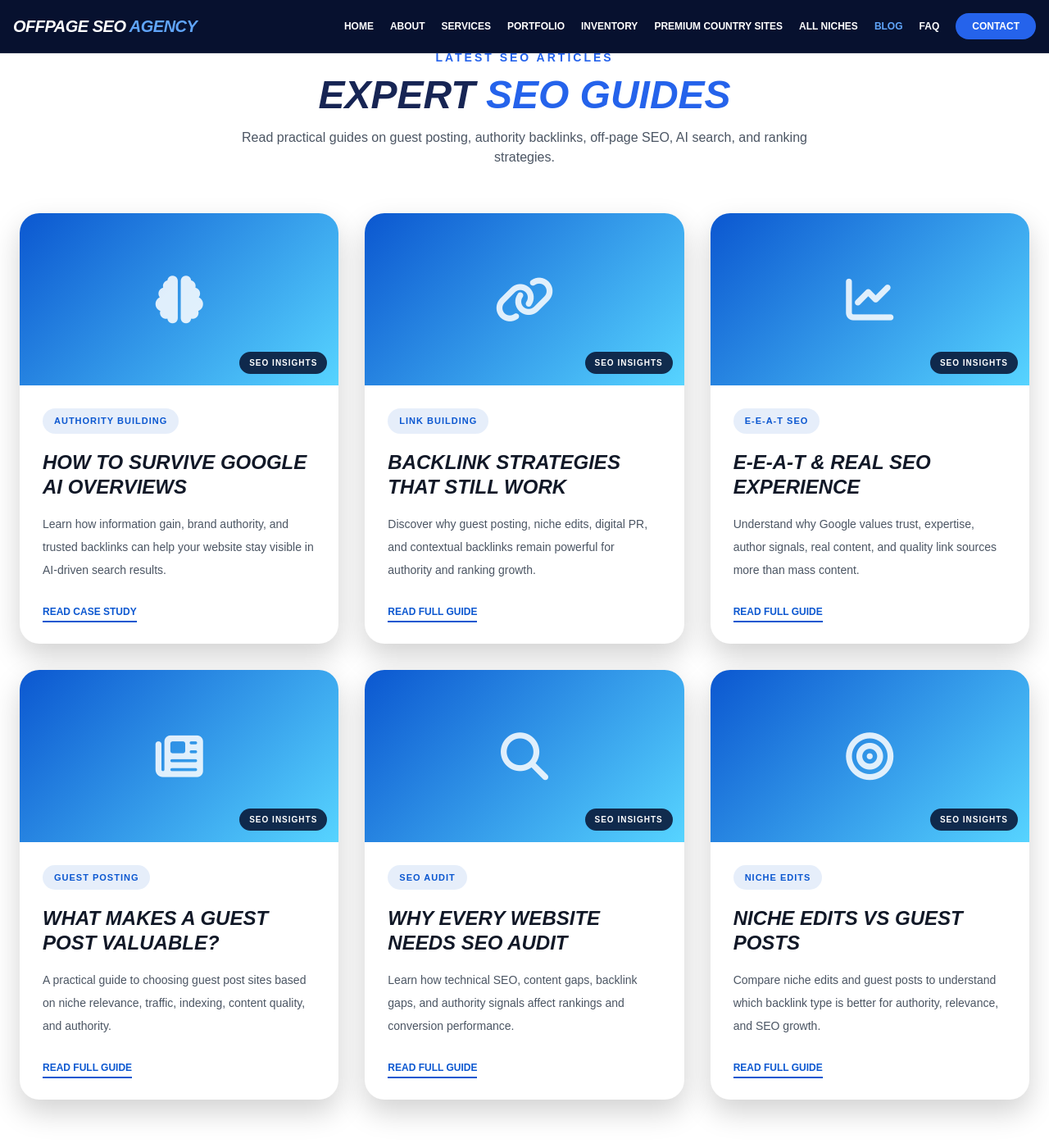
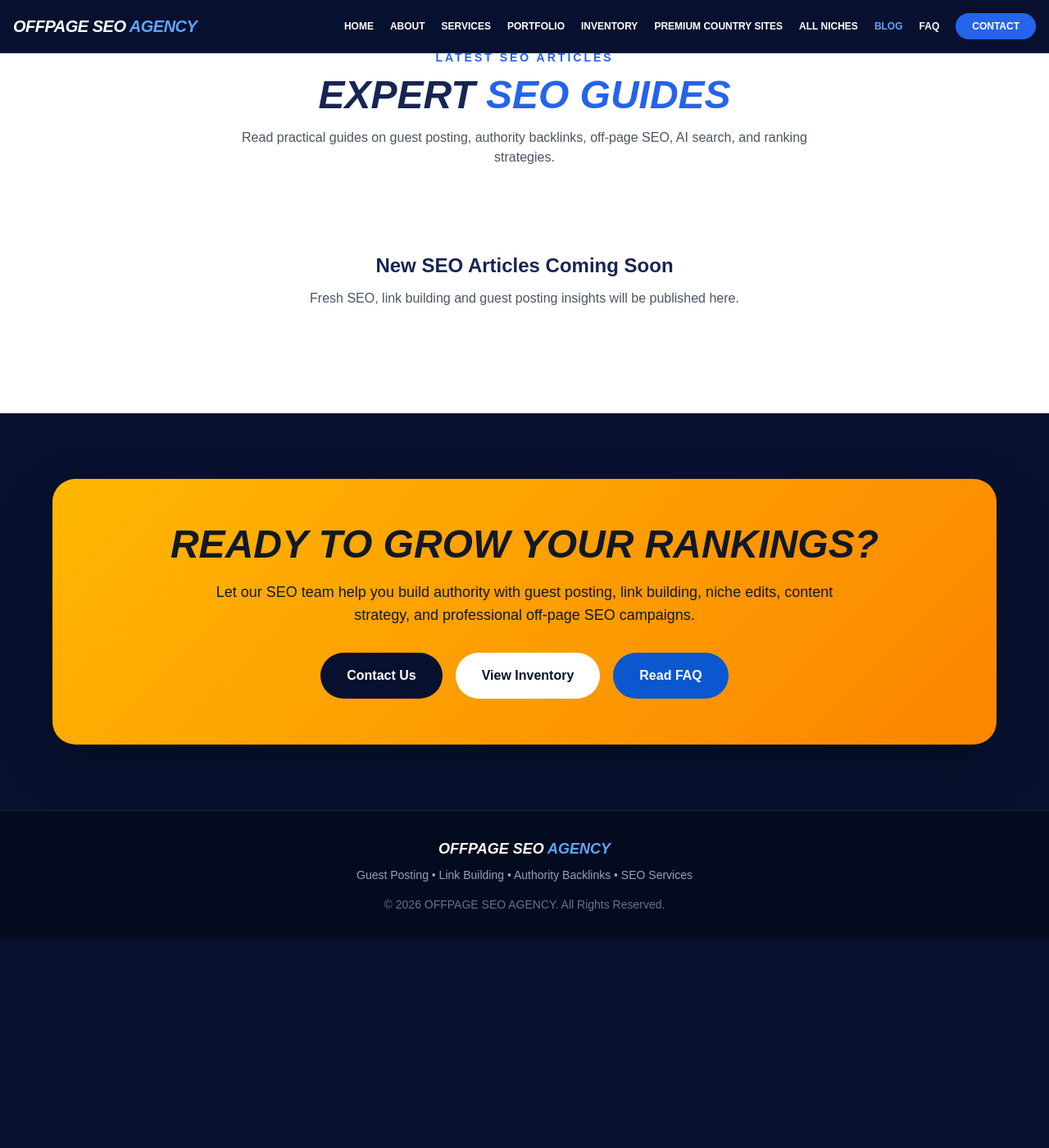
Before and after one commit to Nadeemmayo/offpageseoexpert.com, a Jekyll site: the page built from blog.html, in a window 1280 px wide and 1400 px high, scrolled down 839 px. Shown: the whole window at 82% size. Built offline with Jekyll 4.4.1, drawn with Linux system fonts in a browser that asks for light colours; nearby versions of some CDN libraries; after the commit the page ends 1984 px from its top, so only the background shows below that.

Commit message:
Update blog.html

```diff
--- a/blog.html
+++ b/blog.html
@@ -1,24 +1,49 @@
+---
+layout: null
+---
 <!DOCTYPE html>
 <html lang="en">
 <head>
   <meta charset="UTF-8" />
   <meta name="viewport" content="width=device-width, initial-scale=1.0" />
+
   <link rel="canonical" href="https://offpageseoexpert.com/blog.html" />
-<link rel="icon" href="https://cdn-icons-png.flaticon.com/512/5968/5968875.png" type="image/png">
+
+  <link rel="icon"
+        href="https://cdn-icons-png.flaticon.com/512/5968/5968875.png"
+        type="image/png">
+
   <link rel="preconnect" href="https://cdn.tailwindcss.com">
   <link rel="preconnect" href="https://cdnjs.cloudflare.com">
+
   <title>SEO Blog | Guest Posting, Link Building & Off-Page SEO Insights</title>
-  <meta name="description" content="Read expert SEO insights about guest posting, link building, backlinks, niche edits, E-E-A-T, AI search, and off-page SEO strategies.">
-<meta property="og:title" content="SEO Blog | Guest Posting & Link Building Insights">
-<meta property="og:description" content="Read expert SEO insights about guest posting, link building, backlinks, niche edits, AI SEO, and authority building strategies.">
-<meta property="og:url" content="https://offpageseoexpert.com/blog.html">
+
+  <meta name="description"
+        content="Read expert SEO insights about guest posting, link building, backlinks, niche edits, E-E-A-T, AI search, and off-page SEO strategies.">
+
+  <meta property="og:title"
+        content="SEO Blog | Guest Posting & Link Building Insights">
+
+  <meta property="og:description"
+        content="Read expert SEO insights about guest posting, link building, backlinks, niche edits, AI SEO, and authority building strategies.">
+
+  <meta property="og:url"
+        content="https://offpageseoexpert.com/blog.html">
+
   <meta property="og:type" content="website">
-<meta property="og:image" content="https://offpageseoexpert.com/preview.jpg">
+
+  <meta property="og:image"
+        content="https://offpageseoexpert.com/preview.jpg">
+
   <script src="https://cdn.tailwindcss.com"></script>
-  <link rel="stylesheet" href="https://cdnjs.cloudflare.com/ajax/libs/font-awesome/6.5.0/css/all.min.css">
+
+  <link rel="stylesheet"
+        href="https://cdnjs.cloudflare.com/ajax/libs/font-awesome/6.5.0/css/all.min.css">
 
   <style>
-    html { scroll-behavior: smooth; }
+    html {
+      scroll-behavior: smooth;
+    }
 
     body {
       background: #07112f;
@@ -27,7 +52,12 @@
     }
 
     .gradient-bg {
-      background: linear-gradient(135deg, #07112f 0%, #092b78 55%, #0b57d0 100%);
+      background: linear-gradient(
+        135deg,
+        #07112f 0%,
+        #092b78 55%,
+        #0b57d0 100%
+      );
     }
 
     .glass-card {
@@ -37,8 +67,13 @@
       backdrop-filter: blur(10px);
     }
 
-    .blue-text { color: #57d4ff; }
-    .gold-text { color: #ffb703; }
+    .blue-text {
+      color: #57d4ff;
+    }
+
+    .gold-text {
+      color: #ffb703;
+    }
 
     .blog-card {
       background: #ffffff;
@@ -56,11 +91,12 @@
 
     .blog-image {
       height: 210px;
-      background: linear-gradient(135deg, #0b57d0, #57d4ff);
+      background: linear-gradient(135deg,#0b57d0,#57d4ff);
       display: flex;
       align-items: center;
       justify-content: center;
       position: relative;
+      overflow: hidden;
     }
 
     .blog-image::after {
@@ -75,11 +111,18 @@
       padding: 6px 12px;
       border-radius: 999px;
       letter-spacing: 1px;
+      z-index: 2;
     }
 
     .blog-image i {
       font-size: 58px;
       color: rgba(255,255,255,0.85);
+    }
+
+    .blog-image img {
+      width: 100%;
+      height: 100%;
+      object-fit: cover;
     }
 
     .category-pill {
@@ -104,7 +147,7 @@
     }
 
     .cta-box {
-      background: linear-gradient(135deg, #ffb703, #fb8500);
+      background: linear-gradient(135deg,#ffb703,#fb8500);
       color: #111827;
       border-radius: 28px;
       box-shadow: 0 25px 60px rgba(0,0,0,0.25);
@@ -143,21 +186,64 @@
   <!-- NAVBAR -->
   <nav class="bg-[#07112f] text-white p-4 sticky top-0 z-50 border-b border-white/10">
     <div class="max-w-7xl mx-auto flex justify-between items-center">
-      <a href="index.html" class="text-xl font-black tracking-tight italic">
+
+      <a href="index.html"
+         class="text-xl font-black tracking-tight italic">
         OFFPAGE SEO <span class="text-blue-400">AGENCY</span>
       </a>
 
       <div class="hidden md:flex gap-5 font-bold text-xs uppercase items-center">
-        <a href="index.html" class="hover:text-blue-400 transition">Home</a>
-        <a href="about.html" class="hover:text-blue-400 transition">About</a>
-        <a href="Services.html" class="hover:text-blue-400 transition">Services</a>
-        <a href="portfolio.html" class="hover:text-blue-400 transition">Portfolio</a>
-        <a href="inventory.html" class="hover:text-blue-400 transition">Inventory</a>
-        <a href="premium-country-sites.html" class="hover:text-blue-400 transition">Premium Country Sites</a>
-        <a href="all-niche-sites.html" class="hover:text-blue-400 transition">All Niches</a>
-        <a href="blog.html" class="text-blue-400 transition">Blog</a>
-        <a href="FAQs.html" class="hover:text-blue-400 transition">FAQ</a>
-        <a href="contact.html" class="bg-blue-600 hover:bg-blue-700 px-5 py-2 rounded-full transition">Contact</a>
+
+        <a href="index.html"
+           class="hover:text-blue-400 transition">
+          Home
+        </a>
+
+        <a href="about.html"
+           class="hover:text-blue-400 transition">
+          About
+        </a>
+
+        <a href="Services.html"
+           class="hover:text-blue-400 transition">
+          Services
+        </a>
+
+        <a href="portfolio.html"
+           class="hover:text-blue-400 transition">
+          Portfolio
+        </a>
+
+        <a href="inventory.html"
+           class="hover:text-blue-400 transition">
+          Inventory
+        </a>
+
+        <a href="premium-country-sites.html"
+           class="hover:text-blue-400 transition">
+          Premium Country Sites
+        </a>
+
+        <a href="all-niche-sites.html"
+           class="hover:text-blue-400 transition">
+          All Niches
+        </a>
+
+        <a href="blog.html"
+           class="text-blue-400 transition">
+          Blog
+        </a>
+
+        <a href="FAQs.html"
+           class="hover:text-blue-400 transition">
+          FAQ
+        </a>
+
+        <a href="contact.html"
+           class="bg-blue-600 hover:bg-blue-700 px-5 py-2 rounded-full transition">
+          Contact
+        </a>
+
       </div>
     </div>
   </nav>
@@ -165,57 +251,77 @@
   <!-- HERO -->
   <section class="gradient-bg py-24 px-6 text-center">
     <div class="max-w-6xl mx-auto">
+
       <p class="uppercase tracking-[4px] text-sm font-bold text-blue-100 mb-5">
         SEO Knowledge Hub
       </p>
 
       <h1 class="text-4xl md:text-6xl font-black uppercase italic leading-tight mb-6">
-        SEO Insights, Link Building & <span class="blue-text">Ranking Strategies</span>
+        SEO Insights, Link Building &
+        <span class="blue-text">Ranking Strategies</span>
       </h1>
 
       <p class="text-blue-100 text-lg md:text-xl max-w-3xl mx-auto mb-9">
-        Learn practical off-page SEO, guest posting, backlinks, niche edits, authority building, and AI search strategies to grow organic visibility.
+        Learn practical off-page SEO, guest posting, backlinks,
+        niche edits, authority building, and AI search strategies
+        to grow organic visibility.
       </p>
 
       <div class="flex justify-center gap-4 flex-wrap">
-        <a href="Services.html" class="bg-white text-blue-700 font-black px-8 py-4 rounded-full hover:scale-105 transition">
+
+        <a href="Services.html"
+           class="bg-white text-blue-700 font-black px-8 py-4 rounded-full hover:scale-105 transition">
           Explore Services
         </a>
-        <a href="contact.html" class="bg-[#ffb703] text-slate-900 font-black px-8 py-4 rounded-full hover:scale-105 transition">
+
+        <a href="contact.html"
+           class="bg-[#ffb703] text-slate-900 font-black px-8 py-4 rounded-full hover:scale-105 transition">
           Get Free Consultation
         </a>
+
       </div>
     </div>
   </section>
 
   <!-- FEATURE STRIP -->
   <section class="py-10 px-6 bg-[#07112f]">
+
     <div class="max-w-6xl mx-auto grid grid-cols-1 md:grid-cols-3 gap-5 text-center">
+
       <div class="glass-card rounded-2xl p-6">
         <i class="fas fa-link text-3xl blue-text mb-3"></i>
         <h3 class="font-black uppercase">Link Building</h3>
-        <p class="text-slate-300 text-sm mt-2">Backlink strategies that support authority growth.</p>
+        <p class="text-slate-300 text-sm mt-2">
+          Backlink strategies that support authority growth.
+        </p>
       </div>
 
       <div class="glass-card rounded-2xl p-6">
         <i class="fas fa-chart-line text-3xl blue-text mb-3"></i>
         <h3 class="font-black uppercase">SEO Growth</h3>
-        <p class="text-slate-300 text-sm mt-2">Ranking insights for long-term organic visibility.</p>
+        <p class="text-slate-300 text-sm mt-2">
+          Ranking insights for long-term organic visibility.
+        </p>
       </div>
 
       <div class="glass-card rounded-2xl p-6">
         <i class="fas fa-shield-halved text-3xl blue-text mb-3"></i>
         <h3 class="font-black uppercase">Authority Building</h3>
-        <p class="text-slate-300 text-sm mt-2">Trusted content and E-E-A-T focused strategies.</p>
+        <p class="text-slate-300 text-sm mt-2">
+          Trusted content and E-E-A-T focused strategies.
+        </p>
       </div>
+
     </div>
   </section>
 
-  <!-- BLOG GRID -->
+  <!-- DYNAMIC BLOG GRID -->
   <section class="py-20 px-6 bg-white text-gray-900">
+
     <div class="max-w-7xl mx-auto">
 
       <div class="text-center mb-14">
+
         <p class="uppercase tracking-[3px] text-sm font-black text-blue-600 mb-3">
           Latest SEO Articles
         </p>
@@ -225,154 +331,147 @@
         </h2>
 
         <p class="text-gray-600 max-w-3xl mx-auto">
-          Read practical guides on guest posting, authority backlinks, off-page SEO, AI search, and ranking strategies.
+          Read practical guides on guest posting, authority backlinks,
+          off-page SEO, AI search, and ranking strategies.
         </p>
+
       </div>
 
       <div class="grid grid-cols-1 md:grid-cols-2 lg:grid-cols-3 gap-8">
 
-        <!-- BLOG 1 -->
+        {% for post in site.posts %}
+
         <article class="blog-card">
+
           <div class="blog-image">
-            <i class="fas fa-brain"></i>
+
+            {% if post.thumbnail %}
+
+            <img
+              src="{{ post.thumbnail | relative_url }}"
+              alt="{{ post.thumbnail_alt | default: post.title | escape }}"
+              loading="lazy"
+            >
+
+            {% else %}
+
+            <i class="fas fa-chart-line"></i>
+
+            {% endif %}
+
           </div>
+
           <div class="p-7">
-            <span class="category-pill">Authority Building</span>
+
+            {% if post.category %}
+            <span class="category-pill">
+              {{ post.category }}
+            </span>
+            {% endif %}
+
             <h3 class="text-2xl font-black mt-5 mb-4 leading-tight uppercase italic">
-              How to Survive Google AI Overviews
+              {{ post.title }}
             </h3>
+
+            <p class="text-gray-600 text-sm mb-3">
+              {{ post.date | date: "%B %d, %Y" }}
+              {% if post.author %}
+                • {{ post.author }}
+              {% endif %}
+            </p>
+
             <p class="text-gray-600 text-sm mb-6 leading-7">
-              Learn how information gain, brand authority, and trusted backlinks can help your website stay visible in AI-driven search results.
+              {% if post.description %}
+                {{ post.description | strip_html | truncate: 170 }}
+              {% else %}
+                {{ post.excerpt | strip_html | truncate: 170 }}
+              {% endif %}
             </p>
-            <a href="blog-post-1.html" class="read-link">Read Case Study</a>
+
+            <a href="{{ post.url | relative_url }}"
+               class="read-link">
+              Read Full Guide
+            </a>
+
           </div>
+
         </article>
 
-        <!-- BLOG 2 -->
-        <article class="blog-card">
-          <div class="blog-image">
-            <i class="fas fa-link"></i>
-          </div>
-          <div class="p-7">
-            <span class="category-pill">Link Building</span>
-            <h3 class="text-2xl font-black mt-5 mb-4 leading-tight uppercase italic">
-              Backlink Strategies That Still Work
-            </h3>
-            <p class="text-gray-600 text-sm mb-6 leading-7">
-              Discover why guest posting, niche edits, digital PR, and contextual backlinks remain powerful for authority and ranking growth.
-            </p>
-            <a href="blog-post-2.html" class="read-link">Read Full Guide</a>
-          </div>
-        </article>
-
-        <!-- BLOG 3 -->
-        <article class="blog-card">
-          <div class="blog-image">
-            <i class="fas fa-chart-line"></i>
-          </div>
-          <div class="p-7">
-            <span class="category-pill">E-E-A-T SEO</span>
-            <h3 class="text-2xl font-black mt-5 mb-4 leading-tight uppercase italic">
-              E-E-A-T & Real SEO Experience
-            </h3>
-            <p class="text-gray-600 text-sm mb-6 leading-7">
-              Understand why Google values trust, expertise, author signals, real content, and quality link sources more than mass content.
-            </p>
-            <a href="blog-post-3.html" class="read-link">Read Full Guide</a>
-          </div>
-        </article>
-
-        <!-- BLOG 4 FIXED -->
-        <article class="blog-card">
-          <div class="blog-image">
-            <i class="fas fa-newspaper"></i>
-          </div>
-          <div class="p-7">
-            <span class="category-pill">Guest Posting</span>
-            <h3 class="text-2xl font-black mt-5 mb-4 leading-tight uppercase italic">
-              What Makes a Guest Post Valuable?
-            </h3>
-            <p class="text-gray-600 text-sm mb-6 leading-7">
-              A practical guide to choosing guest post sites based on niche relevance, traffic, indexing, content quality, and authority.
-            </p>
-            <a href="blog-post-1.html" class="read-link">Read Full Guide</a>
-          </div>
-        </article>
-
-        <!-- BLOG 5 FIXED -->
-        <article class="blog-card">
-          <div class="blog-image">
-            <i class="fas fa-search"></i>
-          </div>
-          <div class="p-7">
-            <span class="category-pill">SEO Audit</span>
-            <h3 class="text-2xl font-black mt-5 mb-4 leading-tight uppercase italic">
-              Why Every Website Needs SEO Audit
-            </h3>
-            <p class="text-gray-600 text-sm mb-6 leading-7">
-              Learn how technical SEO, content gaps, backlink gaps, and authority signals affect rankings and conversion performance.
-            </p>
-            <a href="blog-post-2.html" class="read-link">Read Full Guide</a>
-          </div>
-        </article>
-
-        <!-- BLOG 6 FIXED -->
-        <article class="blog-card">
-          <div class="blog-image">
-            <i class="fas fa-bullseye"></i>
-          </div>
-          <div class="p-7">
-            <span class="category-pill">Niche Edits</span>
-            <h3 class="text-2xl font-black mt-5 mb-4 leading-tight uppercase italic">
-              Niche Edits vs Guest Posts
-            </h3>
-            <p class="text-gray-600 text-sm mb-6 leading-7">
-              Compare niche edits and guest posts to understand which backlink type is better for authority, relevance, and SEO growth.
-            </p>
-            <a href="blog-post-3.html" class="read-link">Read Full Guide</a>
-          </div>
-        </article>
+        {% endfor %}
 
       </div>
+
+      {% if site.posts.size == 0 %}
+
+      <div class="text-center py-12">
+
+        <h3 class="text-2xl font-black text-blue-950 mb-3">
+          New SEO Articles Coming Soon
+        </h3>
+
+        <p class="text-gray-600">
+          Fresh SEO, link building and guest posting insights will be published here.
+        </p>
+
+      </div>
+
+      {% endif %}
+
     </div>
   </section>
 
   <!-- CTA -->
   <section class="py-20 px-6">
+
     <div class="max-w-6xl mx-auto cta-box p-10 md:p-14 text-center">
+
       <h2 class="text-4xl md:text-5xl font-black uppercase italic mb-5">
         Ready To Grow Your Rankings?
       </h2>
 
       <p class="text-lg max-w-3xl mx-auto mb-8">
-        Let our SEO team help you build authority with guest posting, link building, niche edits, content strategy, and professional off-page SEO campaigns.
+        Let our SEO team help you build authority with guest posting,
+        link building, niche edits, content strategy, and professional
+        off-page SEO campaigns.
       </p>
 
       <div class="flex justify-center gap-4 flex-wrap">
-        <a href="contact.html" class="bg-[#07112f] text-white px-8 py-4 rounded-full font-black hover:scale-105 transition">
+
+        <a href="contact.html"
+           class="bg-[#07112f] text-white px-8 py-4 rounded-full font-black hover:scale-105 transition">
           Contact Us
         </a>
-        <a href="inventory.html" class="bg-white text-[#07112f] px-8 py-4 rounded-full font-black hover:scale-105 transition">
+
+        <a href="inventory.html"
+           class="bg-white text-[#07112f] px-8 py-4 rounded-full font-black hover:scale-105 transition">
           View Inventory
         </a>
-        <a href="FAQs.html" class="bg-[#0b57d0] text-white px-8 py-4 rounded-full font-black hover:scale-105 transition">
+
+        <a href="FAQs.html"
+           class="bg-[#0b57d0] text-white px-8 py-4 rounded-full font-black hover:scale-105 transition">
           Read FAQ
         </a>
+
       </div>
+
     </div>
   </section>
 
   <!-- FOOTER -->
   <footer class="bg-[#050b1f] border-t border-white/10 py-8 px-6 text-center">
+
     <p class="font-black italic text-lg">
       OFFPAGE SEO <span class="text-blue-400">AGENCY</span>
     </p>
+
     <p class="text-slate-400 text-sm mt-2">
       Guest Posting • Link Building • Authority Backlinks • SEO Services
     </p>
+
     <p class="text-slate-500 text-sm mt-4">
       © 2026 OFFPAGE SEO AGENCY. All Rights Reserved.
     </p>
+
   </footer>
 
 </body>
```
Lines whose indentation alone changed are shown as unchanged.
